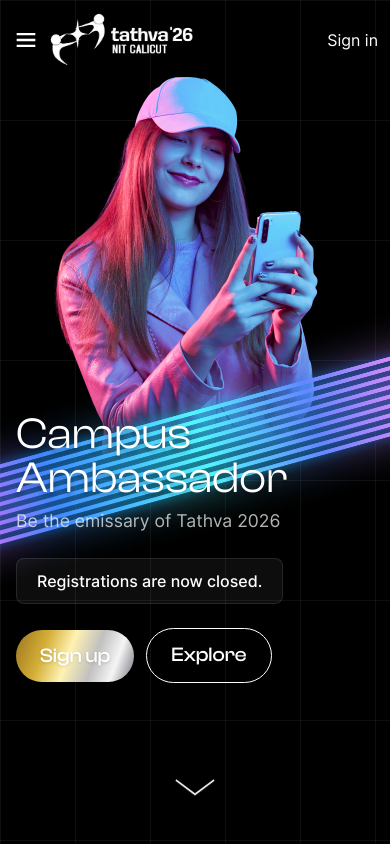
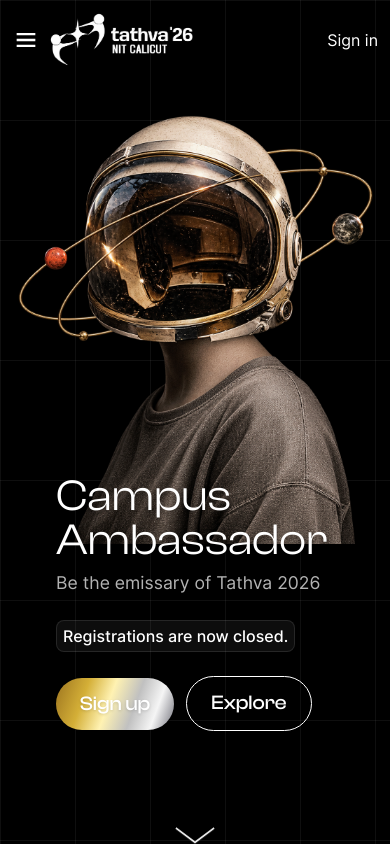
Before and after one commit to ItsThareesh/ca-frontend, a Next.js app: page / in a window 390 px wide. Shown: the top 844 px of the page. Built offline with nearby package versions, Linux system fonts and the light colour scheme; a web font is replaced by a local one.

Commit message:
aligned hero content for mobile view

```diff
--- a/components/homepage/hero.css
+++ b/components/homepage/hero.css
@@ -26,6 +26,7 @@
 	align-items: center;
 	width: 100%;
 	position: relative;
+	line-height: 1.25;
 }
 
 .hero-sponsors-wrapper {
@@ -106,8 +107,11 @@
 	.hero-text {
 		margin: 0;
 	}
+	.deadline-timer {
+		padding: 10px 20px;
+	}
 	.hero {
-		background-image: url('/images/hero-mobile.png');
+		background-image: url('/images/hero-desktop.png');
 		background-size: 500px auto;
 		background-position: right center;
 	}
@@ -118,6 +122,7 @@
 
 @media (max-width: 768px) {
 	.hero {
+		/* background-image: url('/images/hero-desktop.png'); */
 		background-image: none;
 	}
 	.hero-text {
@@ -125,15 +130,17 @@
 	}
 }
 
+
 @media (max-width: 550px) {
 	.hero {
-		background-image: url('/images/hero-mobile.png');
+		background-image: url('/images/hero-desktop.png');
 		background-size: 100% auto;
 		background-position: center 50px;
 		justify-content: flex-end;
+		line-height: 4;
 	}
-	.hero-text {
-		margin: 0;
+	.hero-text container {
+		line-height: 3;
 	}
 	.hero-tagline {
 		font-size: 1.1rem;
@@ -146,17 +153,24 @@
 	.hero-stats {
 		display: none;
 	}
+	.deadline-timer {
+		padding: 3px 6px;
+	}
 	.hero-arrow {
 		display: inline-block;
 		width: 40px;
 		margin: 0 auto;
-		margin-bottom: 3rem;
+		margin-bottom: 0 rem;
 	}
 }
+@media (max-width: 380px) {
+	.hero-text {
+		margin-bottom: 3.75rem;
+	}
 
+}
 .deadline-timer {
   margin: 24px 0;
-  padding: 10px 20px;
   border-radius: 8px;
   background: rgba(255, 255, 255, 0.05);
   border: 1px solid rgba(255, 255, 255, 0.1);
```
